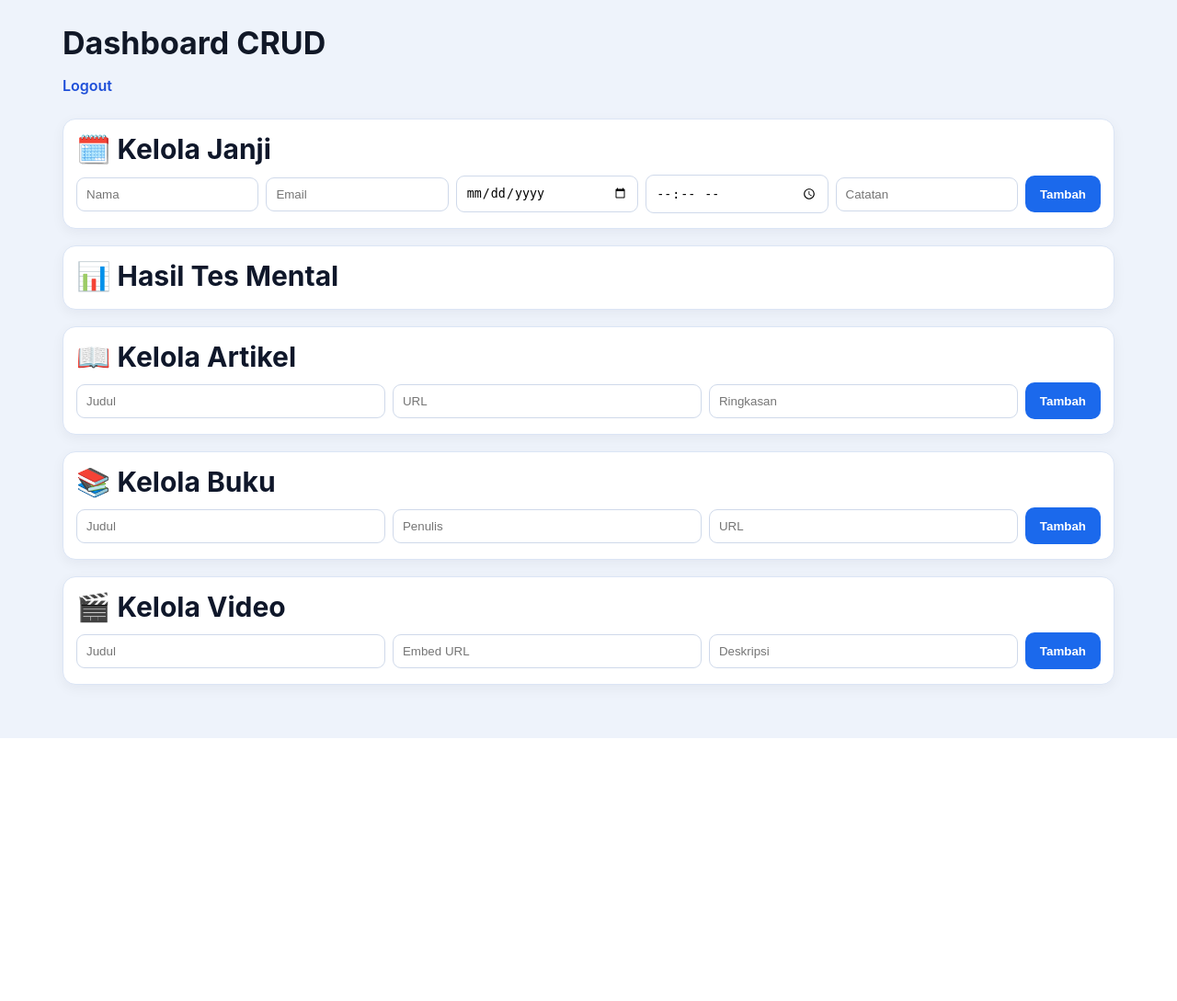
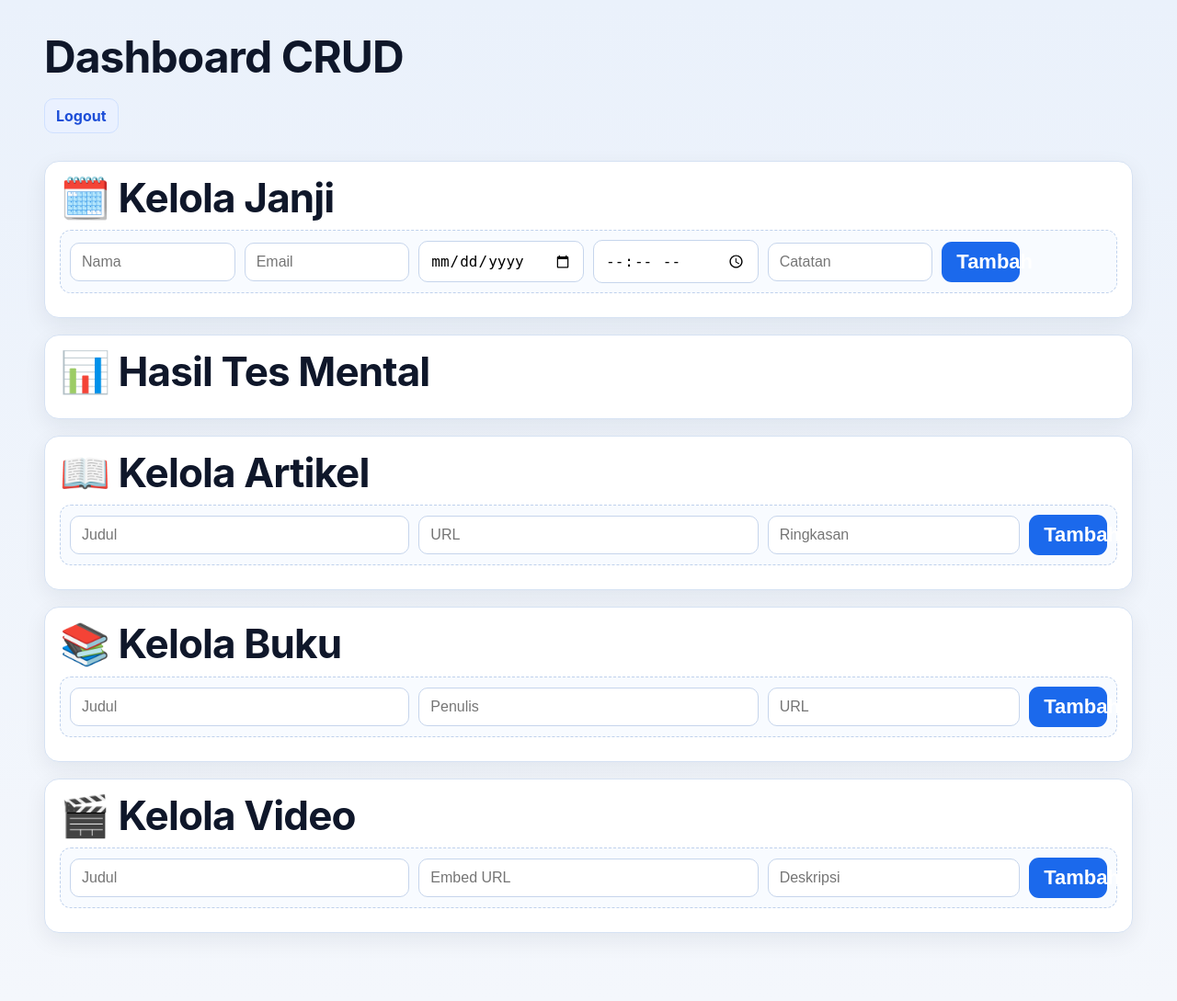
Before and after one commit to deevseek/whm, a PHP site: page /kesmen/admin.php in a window 1280 px wide. Shown: the whole page at 92% size. Before the commit the page ends 803 px from the top, so only its background shows below. Run offline with PHP 8.4, Linux system fonts and the light colour scheme; the visitor is signed in with stand-in values (Sample User, id 1); data that the repository does not hold is empty.

Commit message:
Polish admin dashboard layout and form styling

```diff
--- a/admin.php
+++ b/admin.php
@@ -79,9 +79,9 @@ $videos = $pdo->query('SELECT * FROM videos ORDER BY created_at DESC')->fetchAll
 <?php
 function delForm($type, $id) { echo '<form method="post" class="admin-form-delete"><input type="hidden" name="crud_type" value="'.$type.'"><input type="hidden" name="crud_action" value="delete"><input type="hidden" name="id" value="'.$id.'"><button class="btn btn-danger">Hapus</button></form>'; }
 ?>
-<section id="appointments" class="admin-section"><h3>🗓️ Kelola Janji</h3><form method="post" class="admin-form admin-form-create"><input type="hidden" name="crud_type" value="appointments"><input type="hidden" name="crud_action" value="create"><input name="name" placeholder="Nama" required><input name="email" type="email" placeholder="Email" required><input name="date" type="date" required><input name="time" type="time" required><input name="notes" placeholder="Catatan"><button class="btn">Tambah</button></form><?php foreach($appointments as $r): ?><form method="post" class="admin-form"><input type="hidden" name="crud_type" value="appointments"><input type="hidden" name="crud_action" value="update"><input type="hidden" name="id" value="<?= $r['id'] ?>"><input name="name" value="<?= htmlspecialchars($r['name']) ?>"><input name="email" value="<?= htmlspecialchars($r['email']) ?>"><input name="date" type="date" value="<?= $r['date'] ?>"><input name="time" type="time" value="<?= $r['time'] ?>"><input name="notes" value="<?= htmlspecialchars($r['notes']) ?>"><button class="btn">Simpan</button><?php delForm('appointments',$r['id']); ?></form><?php endforeach; ?></section>
-<section id="results" class="admin-section"><h3>📊 Hasil Tes Mental</h3><?php foreach($results as $r): ?><form method="post" class="admin-form"><input type="hidden" name="crud_type" value="results"><input type="hidden" name="crud_action" value="update"><input type="hidden" name="id" value="<?= $r['id'] ?>"><input name="nama" value="<?= htmlspecialchars($r['nama']) ?>"><input name="total_skor" type="number" value="<?= (int)$r['total_skor'] ?>"><input name="kategori" value="<?= htmlspecialchars($r['kategori']) ?>"><button class="btn">Simpan</button><?php delForm('results',$r['id']); ?></form><?php endforeach; ?></section>
-<section id="articles" class="admin-section"><h3>📖 Kelola Artikel</h3><form method="post" class="admin-form admin-form-create"><input type="hidden" name="crud_type" value="articles"><input type="hidden" name="crud_action" value="create"><input name="title" placeholder="Judul" required><input name="url" placeholder="URL"><input name="summary" placeholder="Ringkasan"><button class="btn">Tambah</button></form><?php foreach($articles as $r): ?><form method="post" class="admin-form"><input type="hidden" name="crud_type" value="articles"><input type="hidden" name="crud_action" value="update"><input type="hidden" name="id" value="<?= $r['id'] ?>"><input name="title" value="<?= htmlspecialchars($r['title']) ?>"><input name="url" value="<?= htmlspecialchars($r['url']) ?>"><input name="summary" value="<?= htmlspecialchars($r['summary']) ?>"><button class="btn">Simpan</button><?php delForm('articles',$r['id']); ?></form><?php endforeach; ?></section>
-<section id="books" class="admin-section"><h3>📚 Kelola Buku</h3><form method="post" class="admin-form admin-form-create"><input type="hidden" name="crud_type" value="books"><input type="hidden" name="crud_action" value="create"><input name="title" placeholder="Judul" required><input name="author" placeholder="Penulis"><input name="url" placeholder="URL"><button class="btn">Tambah</button></form><?php foreach($books as $r): ?><form method="post" class="admin-form"><input type="hidden" name="crud_type" value="books"><input type="hidden" name="crud_action" value="update"><input type="hidden" name="id" value="<?= $r['id'] ?>"><input name="title" value="<?= htmlspecialchars($r['title']) ?>"><input name="author" value="<?= htmlspecialchars($r['author']) ?>"><input name="url" value="<?= htmlspecialchars($r['url']) ?>"><button class="btn">Simpan</button><?php delForm('books',$r['id']); ?></form><?php endforeach; ?></section>
-<section id="videos" class="admin-section"><h3>🎬 Kelola Video</h3><form method="post" class="admin-form admin-form-create"><input type="hidden" name="crud_type" value="videos"><input type="hidden" name="crud_action" value="create"><input name="title" placeholder="Judul" required><input name="embed_url" placeholder="Embed URL" required><input name="description" placeholder="Deskripsi"><button class="btn">Tambah</button></form><?php foreach($videos as $r): ?><form method="post" class="admin-form"><input type="hidden" name="crud_type" value="videos"><input type="hidden" name="crud_action" value="update"><input type="hidden" name="id" value="<?= $r['id'] ?>"><input name="title" value="<?= htmlspecialchars($r['title']) ?>"><input name="embed_url" value="<?= htmlspecialchars($r['embed_url']) ?>"><input name="description" value="<?= htmlspecialchars($r['description']) ?>"><button class="btn">Simpan</button><?php delForm('videos',$r['id']); ?></form><?php endforeach; ?></section>
+<section id="appointments" class="admin-section"><h3>🗓️ Kelola Janji</h3><form method="post" class="admin-form admin-form-create is-create"><input type="hidden" name="crud_type" value="appointments"><input type="hidden" name="crud_action" value="create"><input name="name" placeholder="Nama" required><input name="email" type="email" placeholder="Email" required><input name="date" type="date" required><input name="time" type="time" required><input name="notes" placeholder="Catatan"><button class="btn">Tambah</button></form><?php foreach($appointments as $r): ?><form method="post" class="admin-form is-row"><input type="hidden" name="crud_type" value="appointments"><input type="hidden" name="crud_action" value="update"><input type="hidden" name="id" value="<?= $r['id'] ?>"><input name="name" value="<?= htmlspecialchars($r['name']) ?>"><input name="email" value="<?= htmlspecialchars($r['email']) ?>"><input name="date" type="date" value="<?= $r['date'] ?>"><input name="time" type="time" value="<?= $r['time'] ?>"><input name="notes" value="<?= htmlspecialchars($r['notes']) ?>"><button class="btn">Simpan</button><?php delForm('appointments',$r['id']); ?></form><?php endforeach; ?></section>
+<section id="results" class="admin-section"><h3>📊 Hasil Tes Mental</h3><?php foreach($results as $r): ?><form method="post" class="admin-form is-row"><input type="hidden" name="crud_type" value="results"><input type="hidden" name="crud_action" value="update"><input type="hidden" name="id" value="<?= $r['id'] ?>"><input name="nama" value="<?= htmlspecialchars($r['nama']) ?>"><input name="total_skor" type="number" value="<?= (int)$r['total_skor'] ?>"><input name="kategori" value="<?= htmlspecialchars($r['kategori']) ?>"><button class="btn">Simpan</button><?php delForm('results',$r['id']); ?></form><?php endforeach; ?></section>
+<section id="articles" class="admin-section"><h3>📖 Kelola Artikel</h3><form method="post" class="admin-form admin-form-create is-create"><input type="hidden" name="crud_type" value="articles"><input type="hidden" name="crud_action" value="create"><input name="title" placeholder="Judul" required><input name="url" placeholder="URL"><input name="summary" placeholder="Ringkasan"><button class="btn">Tambah</button></form><?php foreach($articles as $r): ?><form method="post" class="admin-form is-row"><input type="hidden" name="crud_type" value="articles"><input type="hidden" name="crud_action" value="update"><input type="hidden" name="id" value="<?= $r['id'] ?>"><input name="title" value="<?= htmlspecialchars($r['title']) ?>"><input name="url" value="<?= htmlspecialchars($r['url']) ?>"><input name="summary" value="<?= htmlspecialchars($r['summary']) ?>"><button class="btn">Simpan</button><?php delForm('articles',$r['id']); ?></form><?php endforeach; ?></section>
+<section id="books" class="admin-section"><h3>📚 Kelola Buku</h3><form method="post" class="admin-form admin-form-create is-create"><input type="hidden" name="crud_type" value="books"><input type="hidden" name="crud_action" value="create"><input name="title" placeholder="Judul" required><input name="author" placeholder="Penulis"><input name="url" placeholder="URL"><button class="btn">Tambah</button></form><?php foreach($books as $r): ?><form method="post" class="admin-form is-row"><input type="hidden" name="crud_type" value="books"><input type="hidden" name="crud_action" value="update"><input type="hidden" name="id" value="<?= $r['id'] ?>"><input name="title" value="<?= htmlspecialchars($r['title']) ?>"><input name="author" value="<?= htmlspecialchars($r['author']) ?>"><input name="url" value="<?= htmlspecialchars($r['url']) ?>"><button class="btn">Simpan</button><?php delForm('books',$r['id']); ?></form><?php endforeach; ?></section>
+<section id="videos" class="admin-section"><h3>🎬 Kelola Video</h3><form method="post" class="admin-form admin-form-create is-create"><input type="hidden" name="crud_type" value="videos"><input type="hidden" name="crud_action" value="create"><input name="title" placeholder="Judul" required><input name="embed_url" placeholder="Embed URL" required><input name="description" placeholder="Deskripsi"><button class="btn">Tambah</button></form><?php foreach($videos as $r): ?><form method="post" class="admin-form is-row"><input type="hidden" name="crud_type" value="videos"><input type="hidden" name="crud_action" value="update"><input type="hidden" name="id" value="<?= $r['id'] ?>"><input name="title" value="<?= htmlspecialchars($r['title']) ?>"><input name="embed_url" value="<?= htmlspecialchars($r['embed_url']) ?>"><input name="description" value="<?= htmlspecialchars($r['description']) ?>"><button class="btn">Simpan</button><?php delForm('videos',$r['id']); ?></form><?php endforeach; ?></section>
 </main></body></html>
--- a/assets/css/style.css
+++ b/assets/css/style.css
@@ -361,14 +361,37 @@ footer .container p{margin:0;color:#4b5563;text-align:center;padding:10px 0}
 @media(max-width:760px){.site-header h1,.brand-title{font-size:30px}.title-card h1{font-size:30px}.question-box h2{font-size:24px}.video-grid,.feature-row{grid-template-columns:1fr}}
 
 /* Admin dashboard improvements */
-.admin-page{background:#eef3fb}
-.admin-panel{max-width:1180px;padding-top:26px;padding-bottom:40px}
-.admin-panel h2{margin-bottom:6px}
-.admin-logout-link{display:inline-block;margin-bottom:10px;color:#1d4ed8;font-weight:600}
-.admin-panel section{background:#fff;border:1px solid #dbe5f5;border-radius:14px;padding:14px 14px 8px;margin:0 0 18px;box-shadow:0 4px 14px rgba(15,23,42,.05)}
-.admin-panel section h3{margin:0 0 10px;font-size:30px;color:#0f172a}
-.admin-panel section form{display:flex;flex-wrap:wrap;gap:8px;align-items:center;margin:0 0 8px;padding:0;background:transparent;border:0;box-shadow:none}
-.admin-panel section form input{flex:1 1 170px;min-width:150px;margin-top:0;border:1px solid #cfd9ea;border-radius:9px;padding:10px;background:#fff}
-.admin-panel section form button.btn{height:40px;padding:0 16px;white-space:nowrap}
-.admin-panel section form[style*="display:inline"]{display:inline-flex;padding:0;margin:0 0 0 4px}
-@media (max-width:768px){.admin-panel section h3{font-size:24px}.admin-panel section form input,.admin-panel section form button.btn{flex:1 1 100%}}
+.admin-page{background:linear-gradient(180deg,#eaf1fb 0%,#f4f7fc 100%)}
+.admin-panel{max-width:1220px;padding-top:32px;padding-bottom:56px}
+.admin-panel h2{margin-bottom:8px;font-size:48px;color:#0f172a;letter-spacing:-0.02em}
+.admin-logout-link{display:inline-flex;align-items:center;gap:8px;margin-bottom:14px;padding:8px 12px;border-radius:10px;color:#1d4ed8;font-weight:700;background:#eaf1ff;border:1px solid #cfe0ff}
+.admin-panel section{background:#fff;border:1px solid #d6e2f3;border-radius:16px;padding:16px;margin:0 0 18px;box-shadow:0 8px 24px rgba(15,23,42,.07)}
+.admin-panel section h3{display:flex;align-items:center;gap:10px;margin:0 0 12px;font-size:44px;line-height:1.05;color:#0f172a;letter-spacing:-0.02em}
+.admin-panel section form{display:grid;grid-template-columns:repeat(12,minmax(0,1fr));gap:10px;align-items:center;margin:0 0 10px;padding:0;background:transparent;border:0;box-shadow:none}
+.admin-panel section form input{grid-column:span 2;min-width:0;margin-top:0;border:1px solid #c6d5ec;border-radius:10px;padding:11px 12px;background:#fff;font-size:16px}
+.admin-panel section form input:focus{outline:none;border-color:#3b82f6;box-shadow:0 0 0 3px rgba(59,130,246,.15)}
+.admin-panel section form button.btn{height:44px;padding:0 16px;white-space:nowrap;border-radius:11px;font-size:22px;font-weight:700}
+.admin-panel section form .admin-form-delete{display:contents}
+.admin-panel section form .btn-danger{background:#ef4444}
+.admin-panel section form.is-create{padding:10px;border:1px dashed #bfd1ec;border-radius:12px;background:#f8fbff}
+.admin-panel section form.is-row{padding:10px;border:1px solid #e3ebf7;border-radius:12px;background:#fff}
+.admin-panel section form.is-row:nth-child(odd){background:#fbfdff}
+#appointments .admin-form input[name="name"],#appointments .admin-form input[name="email"],#appointments .admin-form input[name="notes"]{grid-column:span 2}
+#appointments .admin-form input[name="date"],#appointments .admin-form input[name="time"]{grid-column:span 2}
+#results .admin-form input[name="nama"]{grid-column:span 4}
+#results .admin-form input[name="total_skor"]{grid-column:span 3}
+#results .admin-form input[name="kategori"]{grid-column:span 3}
+#articles .admin-form input[name="title"],#books .admin-form input[name="title"],#videos .admin-form input[name="title"]{grid-column:span 4}
+#articles .admin-form input[name="url"],#books .admin-form input[name="author"],#videos .admin-form input[name="embed_url"]{grid-column:span 4}
+#articles .admin-form input[name="summary"],#books .admin-form input[name="url"],#videos .admin-form input[name="description"]{grid-column:span 3}
+@media (max-width:1180px){
+  .admin-panel section h3{font-size:36px}
+  .admin-panel section form input{grid-column:span 3}
+}
+@media (max-width:768px){
+  .admin-panel{padding-top:20px}
+  .admin-panel h2{font-size:36px}
+  .admin-panel section h3{font-size:30px}
+  .admin-panel section form{grid-template-columns:1fr}
+  .admin-panel section form input,.admin-panel section form button.btn{grid-column:auto}
+}
```
